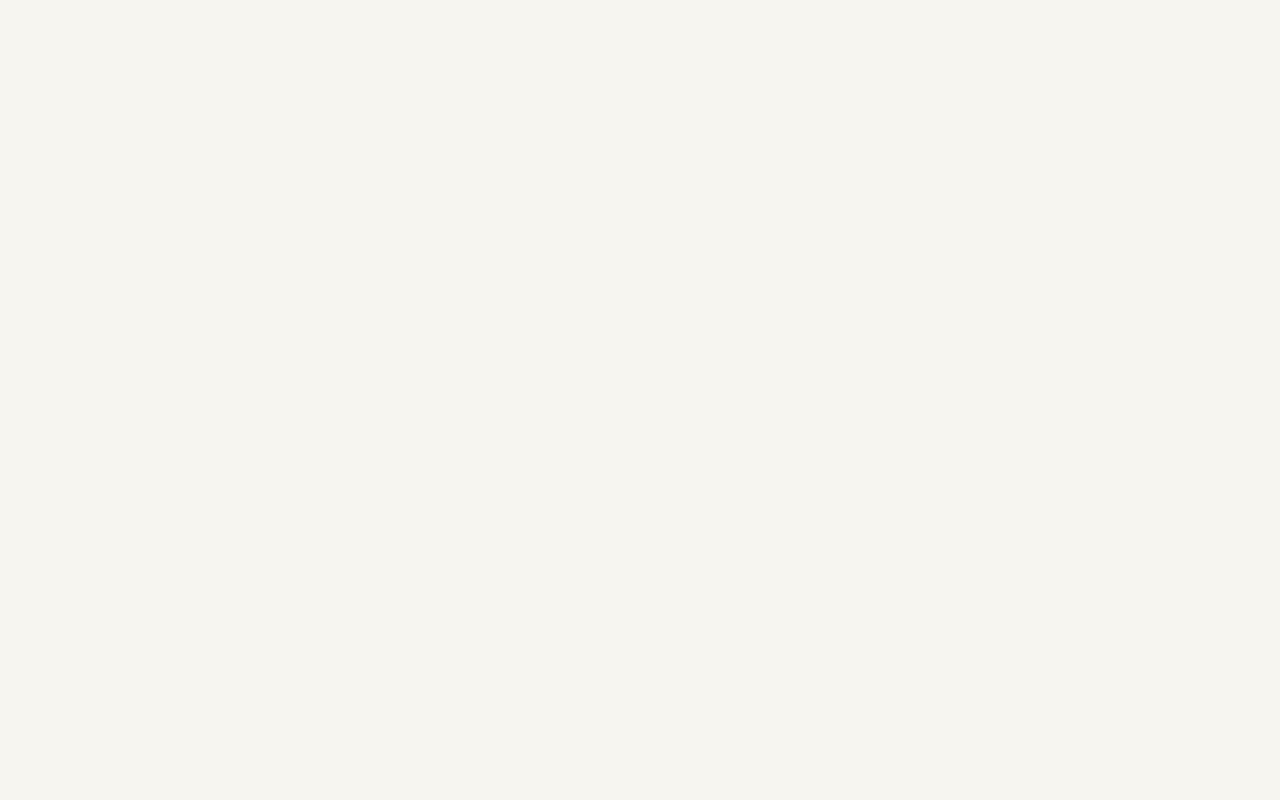
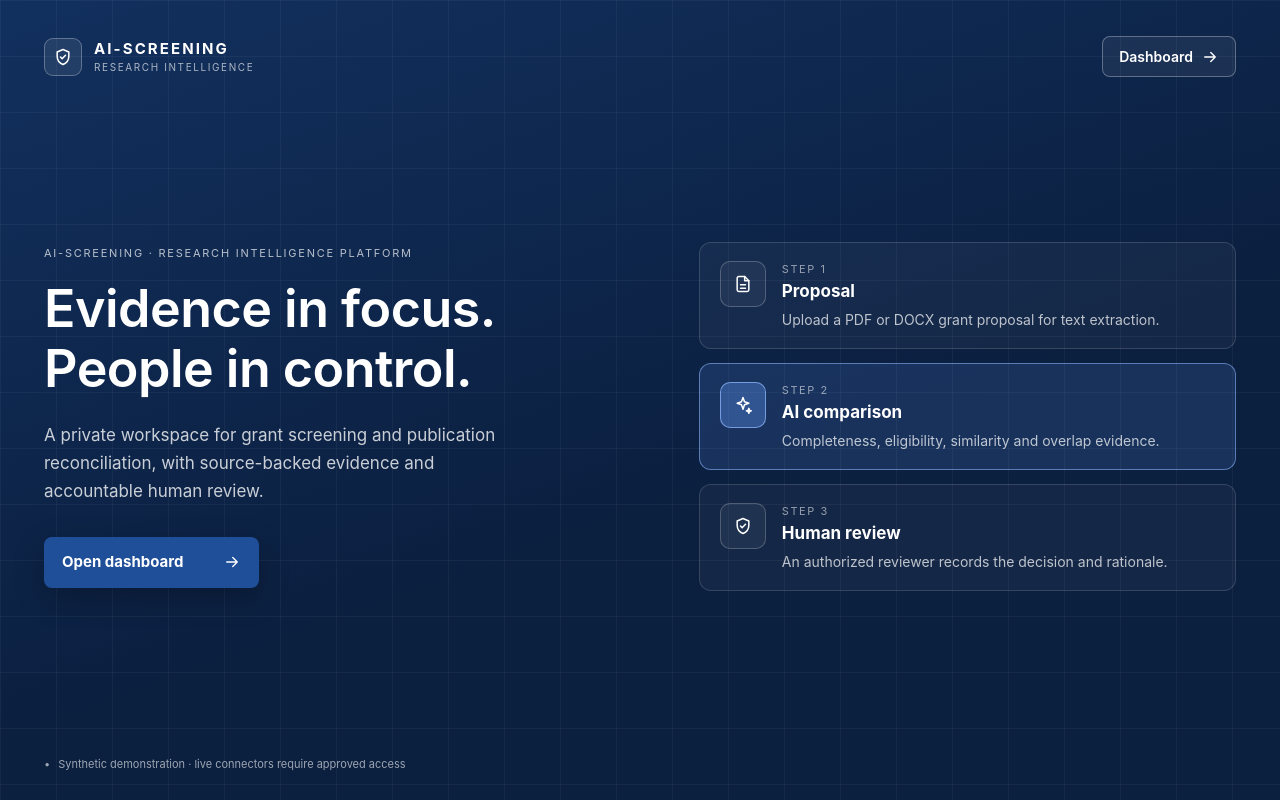
Before and after one commit to Etytabs/AI-SCREENING-, a Next.js app in the folder apps/web/: page / in a window 1280 px wide. Before the commit this address had no page. Built offline with nearby package versions, Linux system fonts and the light colour scheme.

Commit message:
Restore AI-SCREENING home page

```diff
--- a/apps/web/app/page.tsx
+++ b/apps/web/app/page.tsx
@@ -1,5 +1,45 @@
-import { redirect } from "next/navigation";
+import Link from "next/link";
+import styles from "./page.module.css";
+
+const icon = { width: 20, height: 20, viewBox: "0 0 24 24", fill: "none", stroke: "currentColor", strokeWidth: 1.8, strokeLinecap: "round" as const, strokeLinejoin: "round" as const };
+const ShieldIcon = () => <svg {...icon}><path d="M12 3l7 3v5c0 4.5-3 8.3-7 10-4-1.7-7-5.5-7-10V6l7-3z" /><path d="M9 12l2 2 4-4" /></svg>;
+const DocumentIcon = () => <svg {...icon}><path d="M14 3H7a2 2 0 0 0-2 2v14a2 2 0 0 0 2 2h10a2 2 0 0 0 2-2V8l-5-5z" /><path d="M14 3v5h5M9 13h6M9 17h6" /></svg>;
+const SparkIcon = () => <svg {...icon}><path d="M12 3l1.8 5.2L19 10l-5.2 1.8L12 17l-1.8-5.2L5 10l5.2-1.8L12 3z" /><path d="M19 16l.8 2.2L22 19l-2.2.8L19 22l-.8-2.2L16 19l2.2-.8L19 16z" /></svg>;
+const ArrowIcon = () => <svg {...icon} width={18} height={18}><path d="M5 12h14M13 6l6 6-6 6" /></svg>;
+
+const steps = [
+  { label: "Proposal", detail: "Upload a PDF or DOCX grant proposal for text extraction.", Icon: DocumentIcon },
+  { label: "AI comparison", detail: "Completeness, eligibility, similarity and overlap evidence.", Icon: SparkIcon, active: true },
+  { label: "Human review", detail: "An authorized reviewer records the decision and rationale.", Icon: ShieldIcon },
+];
 
 export default function Home() {
-  redirect("/dashboard");
+  return (
+    <main className={styles.screen}>
+      <header className={styles.header}>
+        <div className={styles.brand}>
+          <span className={styles.brandMark}><ShieldIcon /></span>
+          <div><b>AI-SCREENING</b><small>Research Intelligence</small></div>
+        </div>
+        <Link href="/dashboard" className={styles.headerLink}>Dashboard <ArrowIcon /></Link>
+      </header>
+
+      <section className={styles.hero}>
+        <div className={styles.pitch}>
+          <div className={styles.kicker}>AI-SCREENING · Research intelligence platform</div>
+          <h1>Evidence in focus.<br />People in control.</h1>
+          <p>A private workspace for grant screening and publication reconciliation, with source-backed evidence and accountable human review.</p>
+          <Link href="/dashboard" className={styles.cta}><span>Open dashboard</span><ArrowIcon /></Link>
+        </div>
+        <ol className={styles.steps}>
+          {steps.map(({ label, detail, Icon, active }, i) => <li key={label} className={active ? styles.stepActive : ""}>
+            <span className={styles.stepIcon}><Icon /></span>
+            <div><small>Step {i + 1}</small><b>{label}</b><p>{detail}</p></div>
+          </li>)}
+        </ol>
+      </section>
+
+      <div className={styles.footnote}>Synthetic demonstration · live connectors require approved access</div>
+    </main>
+  );
 }
```
